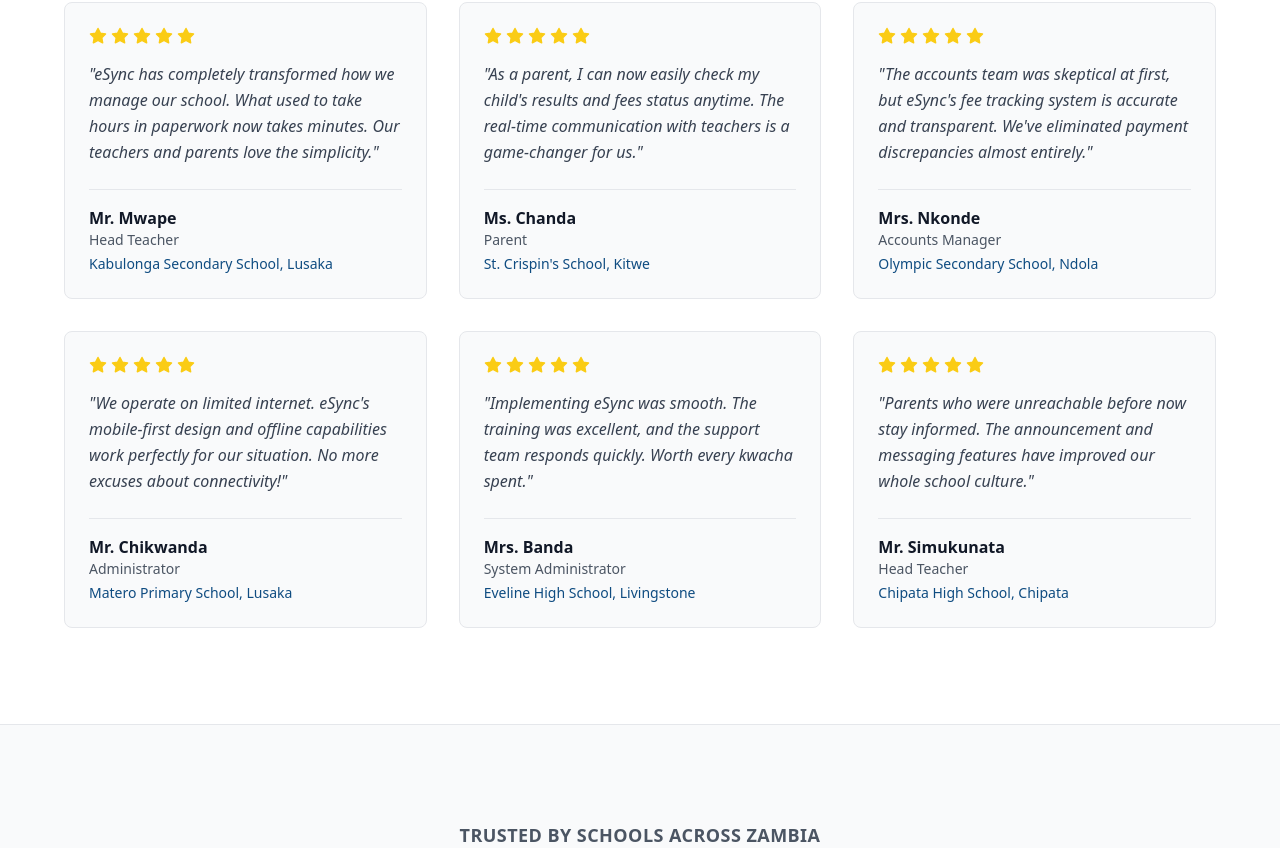
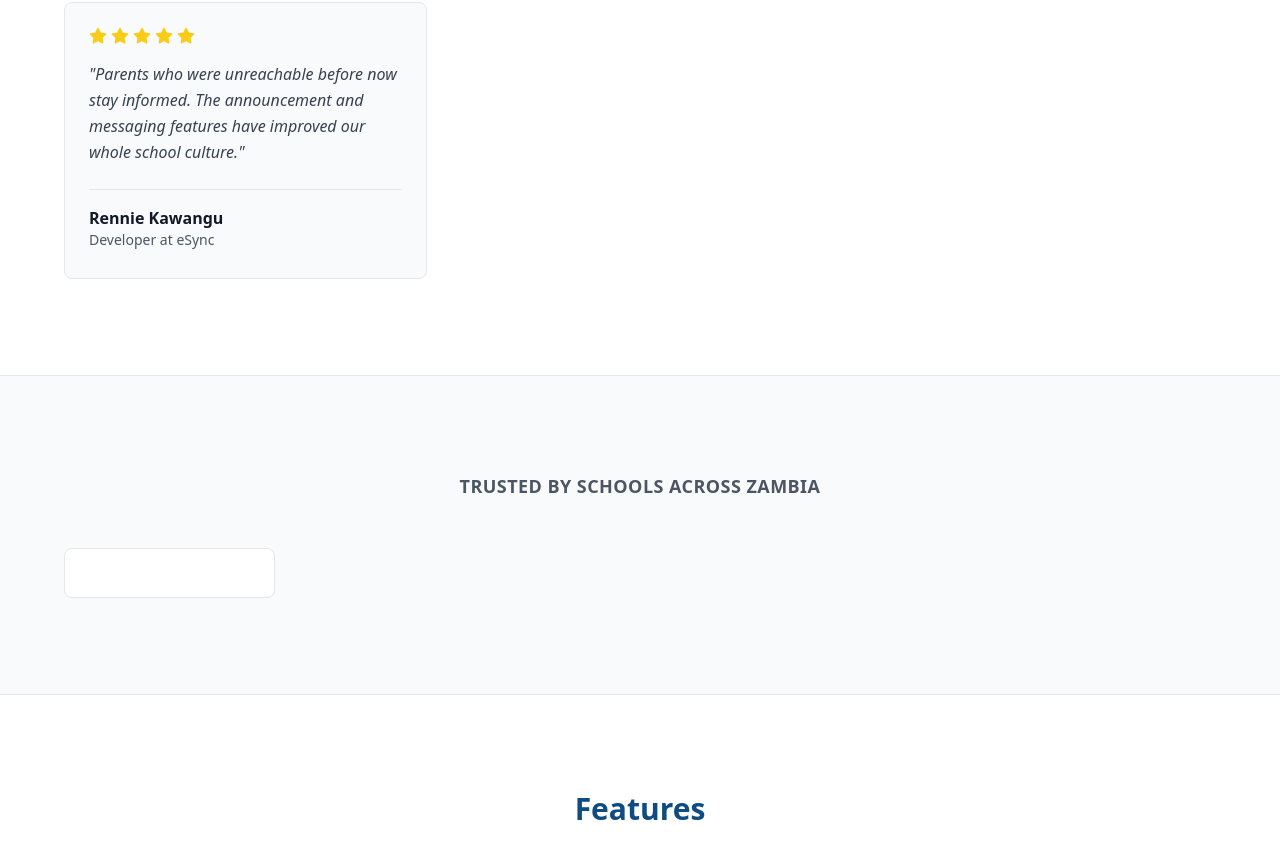
Before and after one commit to renniekawangu/esyncsms, a React (Vite) app: page / in a window 1280 px wide. Shown: the part 1087-1935 px from the top of the page. Built offline with nearby package versions, Linux system fonts and the light colour scheme.

Commit message:
a002 commit

```diff
--- a/esync.portfolio.json
+++ b/esync.portfolio.json
@@ -218,11 +218,11 @@
 
   "stats": [
     {
-      "value": "50+",
+      "value": "0",
       "label": "Schools Using eSync"
     },
     {
-      "value": "25K+",
+      "value": "0",
       "label": "Students Managed"
     },
     {
@@ -238,59 +238,15 @@
   "testimonials": [
     {
       "rating": 5,
-      "quote": "eSync has completely transformed how we manage our school. What used to take hours in paperwork now takes minutes. Our teachers and parents love the simplicity.",
-      "author": "Mr. Mwape",
-      "role": "Head Teacher",
-      "school": "Kabulonga Secondary School, Lusaka"
-    },
-    {
-      "rating": 5,
-      "quote": "As a parent, I can now easily check my child's results and fees status anytime. The real-time communication with teachers is a game-changer for us.",
-      "author": "Ms. Chanda",
-      "role": "Parent",
-      "school": "St. Crispin's School, Kitwe"
-    },
-    {
-      "rating": 5,
-      "quote": "The accounts team was skeptical at first, but eSync's fee tracking system is accurate and transparent. We've eliminated payment discrepancies almost entirely.",
-      "author": "Mrs. Nkonde",
-      "role": "Accounts Manager",
-      "school": "Olympic Secondary School, Ndola"
-    },
-    {
-      "rating": 5,
-      "quote": "We operate on limited internet. eSync's mobile-first design and offline capabilities work perfectly for our situation. No more excuses about connectivity!",
-      "author": "Mr. Chikwanda",
-      "role": "Administrator",
-      "school": "Matero Primary School, Lusaka"
-    },
-    {
-      "rating": 5,
-      "quote": "Implementing eSync was smooth. The training was excellent, and the support team responds quickly. Worth every kwacha spent.",
-      "author": "Mrs. Banda",
-      "role": "System Administrator",
-      "school": "Eveline High School, Livingstone"
-    },
-    {
-      "rating": 5,
       "quote": "Parents who were unreachable before now stay informed. The announcement and messaging features have improved our whole school culture.",
-      "author": "Mr. Simukunata",
-      "role": "Head Teacher",
-      "school": "Chipata High School, Chipata"
+      "author": "Rennie Kawangu",
+      "role": "Developer at eSync",
+      "school": ""
     }
   ],
 
   "featuredSchools": [
-    { "name": "Kabulonga Secondary", "students": "800+ students" },
-    { "name": "St. Crispin's School", "students": "650+ students" },
-    { "name": "Olympic Secondary", "students": "1200+ students" },
-    { "name": "Matero Primary", "students": "450+ students" },
-    { "name": "Eveline High School", "students": "750+ students" },
-    { "name": "Chipata High School", "students": "900+ students" },
-    { "name": "Levy Mwanawasa", "students": "1100+ students" },
-    { "name": "Chelstone Primary", "students": "600+ students" },
-    { "name": "Kafue Secondary", "students": "850+ students" },
-    { "name": "Munali Secondary", "students": "950+ students" }
+    { "name": "", "students": "" }
   ],
 
   "footer": {
@@ -396,11 +352,11 @@
     },
     {
       "question": "What happens if internet goes down?",
-      "answer": "eSync is designed for low-connectivity environments. The mobile app works offline and automatically syncs when your connection is restored. Critical functions like attendance marking and result entry continue even without internet, ensuring uninterrupted operations."
+      "answer": "eSync is designed for low-connectivity environments. But its an online wed application"
     },
     {
       "question": "How long does it take to set up eSync?",
-      "answer": "Initial setup takes just 15 minutes for registration. Data import usually happens same-day. Full training and configuration takes 2-3 days. You can start using eSync immediately while we handle the rest. Our team guides you through every step."
+      "answer": "Initial setup takes just few hours for registration. Data import usually happens same-day, provided the data is in the correct format. Full training and configuration takes 2-3 days. You can start using eSync immediately while we handle the rest. Our team guides you through every step."
     },
     {
       "question": "Can I import existing student and staff data?",
@@ -438,5 +394,44 @@
       "question": "How do we contact support if we have issues?",
       "answer": "You get 24/7 customer support via email, phone, and WhatsApp. For urgent issues, our support team responds within 2 hours. You also have access to our knowledge base with video tutorials and documentation."
     }
-  ]
+  ],
+
+  "team": {
+    "story": "eSync was founded with a mission to transform education in Zambia by making school management simple, accessible, and affordable. Our team consists of experienced educators, software engineers, and education advocates who understand the unique challenges faced by Zambian schools. We're committed to building solutions that work in resource-constrained environments while maintaining enterprise-grade reliability.",
+    "members": [
+      {
+        "name": "Rennie Kawangu",
+        "role": "Founder & CEO",
+        "avatar": "👨‍💼",
+        "bio": "Passionate about technology and education. Rennie has worked with schools across Zambia to understand their pain points and design solutions that truly work.",
+        "email": "renniekawangu@gmail.com",
+        "linkedin": "#"
+      },
+      {
+        "name": "Marvelous Muhata",
+        "role": "Chief Operating Officer",
+        "avatar": "👩‍🔬",
+        "bio": "Experienced operations leader focused on scaling education technology solutions in zambia. Marvelous ensures smooth delivery and customer satisfaction.",
+        "email": "marvelousmuhata@gmail.com",
+        "linkedin": "#"
+      },
+      {
+        "name": "Rennie Kawangu",
+        "role": "Lead Developer",
+        "avatar": "👨‍💻",
+        "bio": "Full-stack developer committed to building performant, secure systems that work reliably even in challenging network conditions.",
+        "email": "renniekawangu@gmail.com",
+        "linkedin": "#"
+      }
+    ]
+  },
+
+  "footer": {
+    "copyright": "© 2026 eSync. All rights reserved.",
+    "links": [
+      { "label": "Features", "href": "#features" },
+      { "label": "Pricing", "href": "#pricing" },
+      { "label": "Contact", "href": "#contact" }
+    ]
+  }
 }
--- a/src/App.jsx
+++ b/src/App.jsx
@@ -7,6 +7,7 @@
 import HowItWorks from './components/HowItWorks'
 import Comparison from './components/Comparison'
 import FAQ from './components/FAQ'
+import Team from './components/Team'
 import Roles from './components/Roles'
 import Pricing from './components/Pricing'
 import WhyChoose from './components/WhyChoose'
@@ -133,6 +134,7 @@
         <Roles data={data.roles} />
         <Pricing data={data.pricing} />
         <WhyChoose data={data.whyChoose} />
+        <Team data={data.team} />
         <FAQ data={data.faq} />
         <Contact data={data.contact} />
       </main>
--- /dev/null
+++ b/src/components/Team.jsx
@@ -0,0 +1,91 @@
+import { Linkedin, Mail } from 'lucide-react'
+
+export default function Team({ data }) {
+  return (
+    <section id="team" className="section-padding bg-gray-50 dark:bg-gray-900">
+      <div className="container-max">
+        <div className="text-center mb-12">
+          <h2 className="heading-md text-primary dark:text-blue-400 mb-4">Meet the Team</h2>
+          <p className="text-lg text-gray-600 dark:text-gray-400 max-w-2xl mx-auto">
+            Dedicated professionals committed to transforming education in Zambia
+          </p>
+        </div>
+
+        {/* Company Story */}
+        {data.story && (
+          <div className="mb-16 p-8 bg-white dark:bg-gray-800 rounded-lg border border-gray-200 dark:border-gray-700">
+            <h3 className="text-2xl font-bold text-gray-900 dark:text-white mb-4">Our Story</h3>
+            <p className="text-gray-600 dark:text-gray-400 leading-relaxed">
+              {data.story}
+            </p>
+          </div>
+        )}
+
+        {/* Team Members */}
+        <div className="grid grid-cols-1 md:grid-cols-2 lg:grid-cols-3 gap-8">
+          {data.members.map((member, idx) => (
+            <div
+              key={idx}
+              className="bg-white dark:bg-gray-800 rounded-lg overflow-hidden shadow-md hover:shadow-xl dark:hover:shadow-blue-500/10 transition duration-300 transform hover:-translate-y-1"
+            >
+              {/* Avatar */}
+              <div className="h-64 bg-gradient-to-br from-primary to-secondary flex items-center justify-center text-6xl">
+                {member.avatar}
+              </div>
+
+              {/* Details */}
+              <div className="p-6">
+                <h3 className="text-xl font-bold text-gray-900 dark:text-white mb-1">
+                  {member.name}
+                </h3>
+                <p className="text-primary dark:text-blue-400 font-semibold text-sm mb-3">
+                  {member.role}
+                </p>
+                <p className="text-gray-600 dark:text-gray-400 text-sm mb-4 leading-relaxed">
+                  {member.bio}
+                </p>
+
+                {/* Social Links */}
+                <div className="flex gap-3 pt-4 border-t border-gray-200 dark:border-gray-700">
+                  {member.email && (
+                    <a
+                      href={`mailto:${member.email}`}
+                      className="flex items-center justify-center w-10 h-10 bg-gray-100 dark:bg-gray-700 rounded-full hover:bg-primary hover:text-white dark:hover:bg-blue-400 transition"
+                      aria-label="Email"
+                    >
+                      <Mail size={18} />
+                    </a>
+                  )}
+                  {member.linkedin && (
+                    <a
+                      href={member.linkedin}
+                      target="_blank"
+                      rel="noopener noreferrer"
+                      className="flex items-center justify-center w-10 h-10 bg-gray-100 dark:bg-gray-700 rounded-full hover:bg-primary hover:text-white dark:hover:bg-blue-400 transition"
+                      aria-label="LinkedIn"
+                    >
+                      <Linkedin size={18} />
+                    </a>
+                  )}
+                </div>
+              </div>
+            </div>
+          ))}
+        </div>
+
+        {/* Join Us */}
+        <div className="mt-16 text-center p-8 bg-gradient-to-r from-blue-50 to-teal-50 dark:from-gray-800 dark:to-gray-800 rounded-lg border border-gray-200 dark:border-gray-700">
+          <h3 className="text-2xl font-bold text-gray-900 dark:text-white mb-2">
+            Join Our Mission
+          </h3>
+          <p className="text-gray-600 dark:text-gray-400 mb-4 max-w-xl mx-auto">
+            We're looking for passionate individuals to help transform education in Zambia. If you're interested in joining our team, we'd love to hear from you.
+          </p>
+          <a href="mailto:careers@esync.zm" className="btn-primary inline-flex items-center gap-2">
+            View Opportunities
+          </a>
+        </div>
+      </div>
+    </section>
+  )
+}
```
